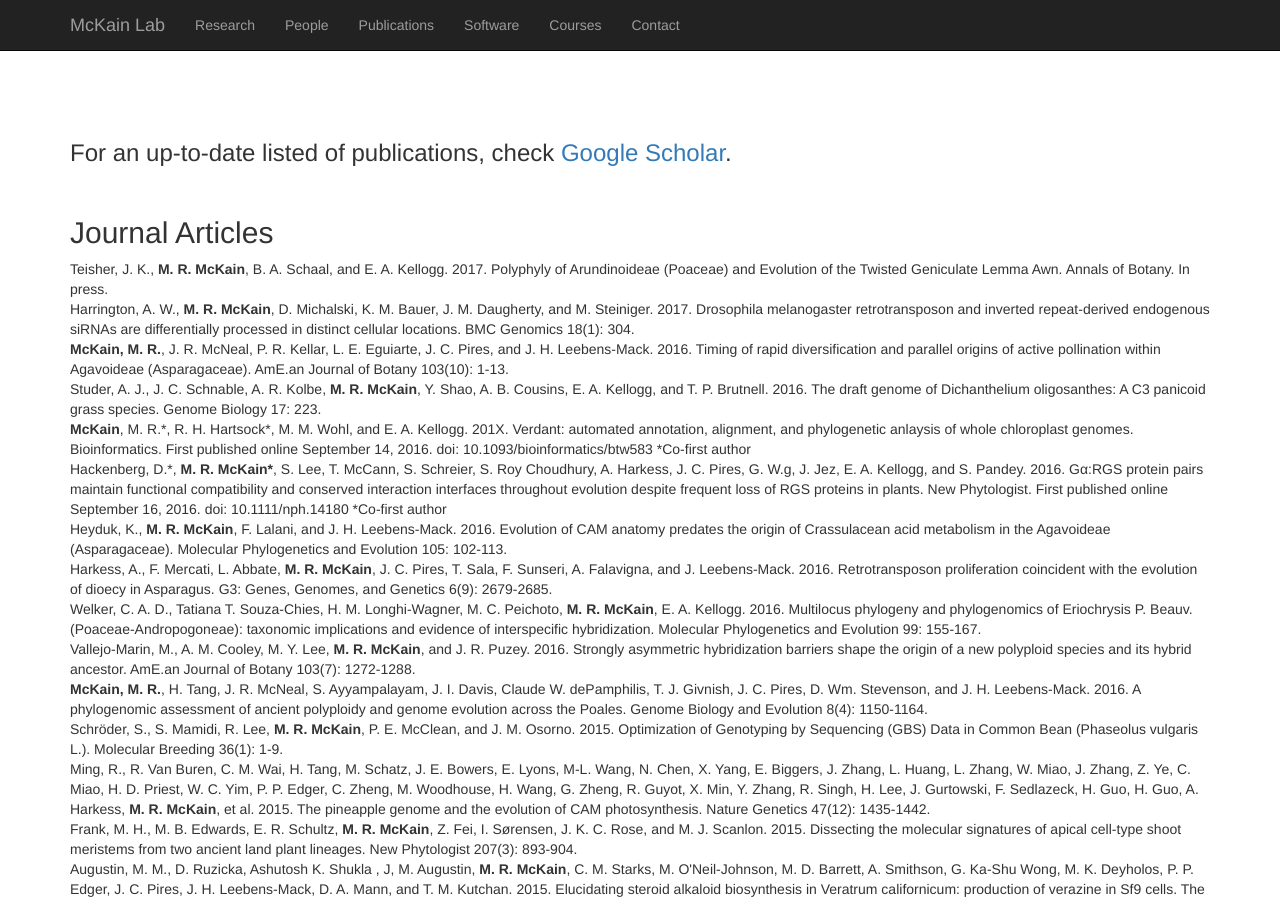
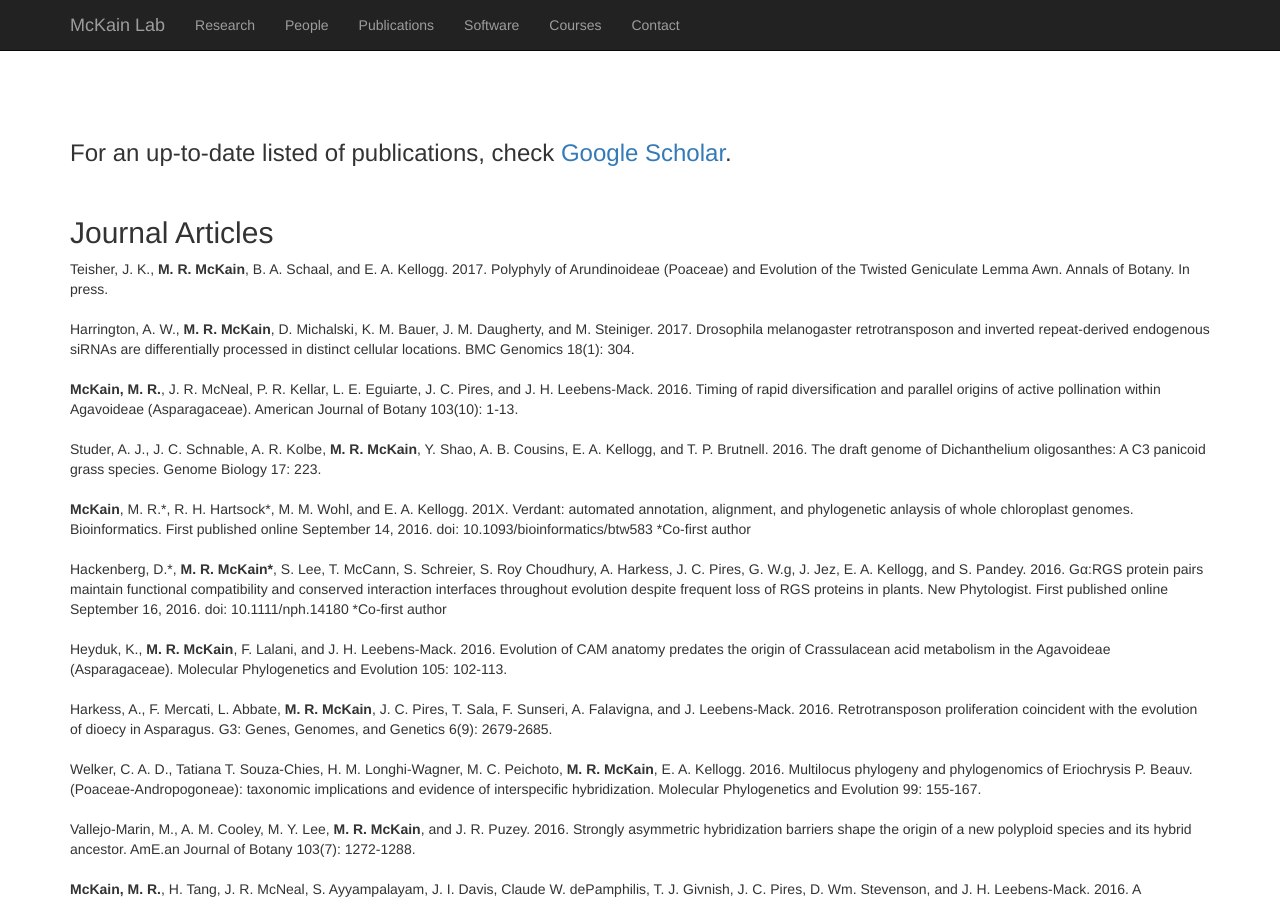
Before and after one commit to mrmckain/mrmckain.github.io, a Jekyll site: the page pubs.html, which Jekyll copies as it is, in a window 1280 px wide and 900 px high. Built offline with Jekyll 4.4.1, drawn with Linux system fonts in a browser that asks for light colours.

Commit message:
Add spaces between entries.

```diff
--- a/pubs.html
+++ b/pubs.html
@@ -95,63 +95,63 @@
                <h3>For an up-to-date listed of publications, check <a href="https://scholar.google.com/citations?user=bnUV-cwAAAAJ&hl=en">Google Scholar</a>.</h3>
                <br>
                <h2>Journal Articles</h2>
-               <p>Teisher, J. K., <b>M. R. McKain</b>, B. A. Schaal, and E. A. Kellogg. 2017. Polyphyly of Arundinoideae (Poaceae) and Evolution of the Twisted Geniculate Lemma Awn. Annals of Botany.  In press.<br>
+               <p>Teisher, J. K., <b>M. R. McKain</b>, B. A. Schaal, and E. A. Kellogg. 2017. Polyphyly of Arundinoideae (Poaceae) and Evolution of the Twisted Geniculate Lemma Awn. Annals of Botany.  In press.<br><br>
 
-Harrington, A. W., <b>M. R. McKain</b>, D. Michalski, K. M. Bauer, J. M. Daugherty, and M. Steiniger.  2017. Drosophila melanogaster retrotransposon and inverted repeat-derived endogenous siRNAs are differentially processed in distinct cellular locations. BMC Genomics 18(1): 304. <br>
+Harrington, A. W., <b>M. R. McKain</b>, D. Michalski, K. M. Bauer, J. M. Daugherty, and M. Steiniger.  2017. Drosophila melanogaster retrotransposon and inverted repeat-derived endogenous siRNAs are differentially processed in distinct cellular locations. BMC Genomics 18(1): 304. <br><br>
 
-<b>McKain, M. R.</b>, J. R. McNeal, P. R. Kellar, L. E. Eguiarte, J. C. Pires, and J. H. Leebens-Mack. 2016. Timing of rapid diversification and parallel origins of active pollination within Agavoideae (Asparagaceae). AmE.an Journal of Botany 103(10): 1-13.<br>
+<b>McKain, M. R.</b>, J. R. McNeal, P. R. Kellar, L. E. Eguiarte, J. C. Pires, and J. H. Leebens-Mack. 2016. Timing of rapid diversification and parallel origins of active pollination within Agavoideae (Asparagaceae). American Journal of Botany 103(10): 1-13.<br><br>
 
-Studer, A. J., J.  C. Schnable, A. R. Kolbe, <b>M. R. McKain</b>, Y.  Shao, A. B. Cousins, E.  A. Kellogg, and T.  P. Brutnell. 2016. The draft genome of Dichanthelium oligosanthes: A C3 panicoid grass species. Genome Biology 17: 223.<br>
+Studer, A. J., J.  C. Schnable, A. R. Kolbe, <b>M. R. McKain</b>, Y.  Shao, A. B. Cousins, E.  A. Kellogg, and T.  P. Brutnell. 2016. The draft genome of Dichanthelium oligosanthes: A C3 panicoid grass species. Genome Biology 17: 223.<br><br>
 
 <b>McKain</b>, M. R.*, R. H. Hartsock*, M.  M. Wohl, and E.  A. Kellogg. 201X. Verdant: automated annotation, alignment, and phylogenetic anlaysis of whole chloroplast genomes. Bioinformatics. First published online September 14, 2016. doi: 10.1093/bioinformatics/btw583
-*Co-first author<br>
+*Co-first author<br><br>
 
 Hackenberg, D.*, <b>M. R. McKain*</b>, S. Lee, T. McCann, S. Schreier,  S. Roy Choudhury, A. Harkess, J. C. Pires, G. W.g, J.  Jez, E.  A. Kellogg, and S. Pandey. 2016. Gα:RGS protein pairs maintain functional compatibility and conserved interaction interfaces throughout evolution despite frequent loss of RGS proteins in plants. New Phytologist. First published online September 16, 2016. doi: 10.1111/nph.14180
-*Co-first author<br>
+*Co-first author<br><br>
 
-Heyduk, K., <b>M. R. McKain</b>, F. Lalani, and J. H. Leebens-Mack. 2016. Evolution of CAM anatomy predates the origin of Crassulacean acid metabolism in the Agavoideae (Asparagaceae). Molecular Phylogenetics and Evolution 105: 102-113. <br>
+Heyduk, K., <b>M. R. McKain</b>, F. Lalani, and J. H. Leebens-Mack. 2016. Evolution of CAM anatomy predates the origin of Crassulacean acid metabolism in the Agavoideae (Asparagaceae). Molecular Phylogenetics and Evolution 105: 102-113. <br><br>
 
-Harkess, A., F. Mercati, L. Abbate, <b>M. R. McKain</b>, J. C. Pires, T. Sala, F. Sunseri, A. Falavigna, and J. Leebens-Mack. 2016. Retrotransposon proliferation coincident with the evolution of dioecy in Asparagus. G3: Genes, Genomes, and Genetics 6(9): 2679-2685.<br>
+Harkess, A., F. Mercati, L. Abbate, <b>M. R. McKain</b>, J. C. Pires, T. Sala, F. Sunseri, A. Falavigna, and J. Leebens-Mack. 2016. Retrotransposon proliferation coincident with the evolution of dioecy in Asparagus. G3: Genes, Genomes, and Genetics 6(9): 2679-2685.<br><br>
 
-Welker, C. A. D., Tatiana T. Souza-Chies, H. M. Longhi-Wagner, M. C. Peichoto, <b>M. R. McKain</b>, E.  A. Kellogg. 2016. Multilocus phylogeny and phylogenomics of Eriochrysis P. Beauv. (Poaceae-Andropogoneae): taxonomic implications and evidence of interspecific hybridization. Molecular Phylogenetics and Evolution 99: 155-167.<br>
+Welker, C. A. D., Tatiana T. Souza-Chies, H. M. Longhi-Wagner, M. C. Peichoto, <b>M. R. McKain</b>, E.  A. Kellogg. 2016. Multilocus phylogeny and phylogenomics of Eriochrysis P. Beauv. (Poaceae-Andropogoneae): taxonomic implications and evidence of interspecific hybridization. Molecular Phylogenetics and Evolution 99: 155-167.<br><br>
 
-Vallejo-Marin, M., A. M. Cooley, M. Y. Lee, <b>M. R. McKain</b>, and J. R. Puzey. 2016. Strongly asymmetric hybridization barriers shape the origin of a new polyploid species and its hybrid ancestor. AmE.an Journal of Botany 103(7): 1272-1288.<br>
+Vallejo-Marin, M., A. M. Cooley, M. Y. Lee, <b>M. R. McKain</b>, and J. R. Puzey. 2016. Strongly asymmetric hybridization barriers shape the origin of a new polyploid species and its hybrid ancestor. AmE.an Journal of Botany 103(7): 1272-1288.<br><br>
 
-<b>McKain, M. R.</b>, H. Tang, J. R. McNeal, S. Ayyampalayam, J. I. Davis, Claude W. dePamphilis, T.  J. Givnish, J. C. Pires, D. Wm. Stevenson, and J. H. Leebens-Mack. 2016. A phylogenomic assessment of ancient polyploidy and genome evolution across the Poales. Genome Biology and Evolution 8(4): 1150-1164.<br>
+<b>McKain, M. R.</b>, H. Tang, J. R. McNeal, S. Ayyampalayam, J. I. Davis, Claude W. dePamphilis, T.  J. Givnish, J. C. Pires, D. Wm. Stevenson, and J. H. Leebens-Mack. 2016. A phylogenomic assessment of ancient polyploidy and genome evolution across the Poales. Genome Biology and Evolution 8(4): 1150-1164.<br><br>
 
-Schröder, S., S. Mamidi, R. Lee, <b>M. R. McKain</b>, P. E. McClean, and J. M. Osorno. 2015. Optimization of Genotyping by Sequencing (GBS) Data in Common Bean (Phaseolus vulgaris L.).  Molecular Breeding 36(1): 1-9.<br>
+Schröder, S., S. Mamidi, R. Lee, <b>M. R. McKain</b>, P. E. McClean, and J. M. Osorno. 2015. Optimization of Genotyping by Sequencing (GBS) Data in Common Bean (Phaseolus vulgaris L.).  Molecular Breeding 36(1): 1-9.<br><br>
 
-Ming, R., R. Van Buren, C. M. Wai, H. Tang, M. Schatz, J. E. Bowers, E. Lyons, M-L. Wang, N. Chen, X. Yang, E. Biggers, J. Zhang, L. Huang, L. Zhang, W. Miao, J. Zhang, Z. Ye, C. Miao, H. D. Priest, W. C. Yim, P. P. Edger, C. Zheng, M. Woodhouse, H. Wang, G. Zheng, R. Guyot, X. Min, Y. Zhang, R. Singh, H. Lee, J.  Gurtowski, F. Sedlazeck, H. Guo, H. Guo, A. Harkess, <b>M. R. McKain</b>, et al. 2015. The pineapple genome and the evolution of CAM photosynthesis. Nature Genetics 47(12): 1435-1442.<br>
+Ming, R., R. Van Buren, C. M. Wai, H. Tang, M. Schatz, J. E. Bowers, E. Lyons, M-L. Wang, N. Chen, X. Yang, E. Biggers, J. Zhang, L. Huang, L. Zhang, W. Miao, J. Zhang, Z. Ye, C. Miao, H. D. Priest, W. C. Yim, P. P. Edger, C. Zheng, M. Woodhouse, H. Wang, G. Zheng, R. Guyot, X. Min, Y. Zhang, R. Singh, H. Lee, J.  Gurtowski, F. Sedlazeck, H. Guo, H. Guo, A. Harkess, <b>M. R. McKain</b>, et al. 2015. The pineapple genome and the evolution of CAM photosynthesis. Nature Genetics 47(12): 1435-1442.<br><br>
 
-Frank, M. H., M.  B. Edwards, E. R. Schultz, <b>M. R. McKain</b>, Z. Fei, I. Sørensen, J. K. C. Rose, and M. J. Scanlon. 2015. Dissecting the molecular signatures of apical cell-type shoot meristems from two ancient land plant lineages. New Phytologist 207(3): 893-904.<br>
+Frank, M. H., M.  B. Edwards, E. R. Schultz, <b>M. R. McKain</b>, Z. Fei, I. Sørensen, J. K. C. Rose, and M. J. Scanlon. 2015. Dissecting the molecular signatures of apical cell-type shoot meristems from two ancient land plant lineages. New Phytologist 207(3): 893-904.<br><br>
 
-Augustin, M. M., D. Ruzicka, Ashutosh K. Shukla , J, M. Augustin, <b>M. R.  McKain</b>, C. M. Starks, M. O'Neil-Johnson, M. D. Barrett, A. Smithson, G. Ka-Shu Wong, M. K. Deyholos, P. P. Edger, J. C. Pires, J. H. Leebens-Mack, D. A. Mann, and T. M. Kutchan. 2015.  Elucidating steroid alkaloid biosynthesis in Veratrum californicum: production of verazine in Sf9 cells. The Plant Journal 82(6): 991-1003.<br>
+Augustin, M. M., D. Ruzicka, Ashutosh K. Shukla , J, M. Augustin, <b>M. R.  McKain</b>, C. M. Starks, M. O'Neil-Johnson, M. D. Barrett, A. Smithson, G. Ka-Shu Wong, M. K. Deyholos, P. P. Edger, J. C. Pires, J. H. Leebens-Mack, D. A. Mann, and T. M. Kutchan. 2015.  Elucidating steroid alkaloid biosynthesis in Veratrum californicum: production of verazine in Sf9 cells. The Plant Journal 82(6): 991-1003.<br><br>
 
-Welker, C. A. D., T. T. Souza-Chies, H. M. Longhi-Wagner, M. Carolina Peichoto, <b>M. R. McKain</b>, and E.  A. Kellogg. 2015. Phylogenetic analysis of Saccharum s. l. (Poaceae—Andropogoneae), with emphasis on the circumscription of the South AmE.an Species.  AmE.an Journal of Botany 102(2): 248-263.<br>
+Welker, C. A. D., T. T. Souza-Chies, H. M. Longhi-Wagner, M. Carolina Peichoto, <b>M. R. McKain</b>, and E.  A. Kellogg. 2015. Phylogenetic analysis of Saccharum s. l. (Poaceae—Andropogoneae), with emphasis on the circumscription of the South AmE.an Species.  AmE.an Journal of Botany 102(2): 248-263.<br><br>
 
 Cannon, S. B.*, <b>M. R. McKain*</b>, A. E. Harkess*,   N. Nelson, S. Dash, M. K. Deyholos, Y. Peng, B. Joyce, C. N. Steward Jr., M. Rolf, T. Kutchan, X. Tan, C. Chen, Y. Zhang, E. Carpenter, G. Ka-Shu W.g, J. J. Doyle, J. Leebens-Mack. 2015. Multiple polyploidy events in the early radiation of nodulating and non-nodulating legumes. Molecular Biology and Evolution 32(1): 193-210.
-*Co-first author<br>
+*Co-first author<br><br>
 
 Estep, M.*, <b>M. R. McKain*</b>, D. Vela Diaz*, J, Zhong*, J. G. Hodge, T. R. Hodkinson, D. J. Layton, S. Malcomber, R/ Pasquet, and E.  A. Kellogg. 2014. Allopolyploidy, diversification, and the Miocene grass expansion. PNAS 111(42): 15149-15154.
-*Co-first author<br>
+*Co-first author<br><br>
 
-Zomlefer, W. B., <b>M. R. McKain</b>, J. Rentsch. 2014. Documentation of the chromosome number for Zigadenus glaberrimus (Liliales: Melanthiaceae) and its significance in the taxonomy of tribe Melanthieae. Systematic Botany 39(2): 411-414.<br>
+Zomlefer, W. B., <b>M. R. McKain</b>, J. Rentsch. 2014. Documentation of the chromosome number for Zigadenus glaberrimus (Liliales: Melanthiaceae) and its significance in the taxonomy of tribe Melanthieae. Systematic Botany 39(2): 411-414.<br><br>
 
-Arias, T., M. Belstein, M. Tang, <b>M. R. McKain</b>, J. C. Pires. 2014. Diversification times among Brassica crops suggest hybrid formation after twenty million years of divergence.  AmE.an Journal of Botany 10(1): 86-91.<br>
+Arias, T., M. Belstein, M. Tang, <b>M. R. McKain</b>, J. C. Pires. 2014. Diversification times among Brassica crops suggest hybrid formation after twenty million years of divergence.  AmE.an Journal of Botany 10(1): 86-91.<br><br>
 
-Pawan, K., H. D. Upadhyaya, M. K. Pandey, M. Roorkiwal, M. Sriswathi, P. Janila, Y. Guo, <b>M. R. McKain</b>, E. D. Nagy, S. J. Knapp, J.  Leebens-Mack, J. A. Conner, P. Ozias-Akins, R. K. Varshney. 2013.  Single Nucleotide Polymorphism–based Genetic Diversity in the Reference Set of Peanut (spp.) by Developing and ApplY.  Cost-Effective Kompetitive Allele Specific Polymerase Chain Reaction Genotyping Assays. The Plant Genome. 6(3): 10.3835/plantgenome2013.06.0019<br>
+Pawan, K., H. D. Upadhyaya, M. K. Pandey, M. Roorkiwal, M. Sriswathi, P. Janila, Y. Guo, <b>M. R. McKain</b>, E. D. Nagy, S. J. Knapp, J.  Leebens-Mack, J. A. Conner, P. Ozias-Akins, R. K. Varshney. 2013.  Single Nucleotide Polymorphism–based Genetic Diversity in the Reference Set of Peanut (spp.) by Developing and ApplY.  Cost-Effective Kompetitive Allele Specific Polymerase Chain Reaction Genotyping Assays. The Plant Genome. 6(3): 10.3835/plantgenome2013.06.0019<br><br>
 
-D'hont, A., F. Denoeud, JM. Aury, FC. Baurens, F. Carreel, O. Garsmeur, B. Noel, S. Bocs, Gaëtan Droc, M. Rouard, C. Da Silva, K. Jabbari, C. Cardi, J. Poulain, M. Souquet, K. Labadie, C. Jourda, J. Lengellé, M. Rodier-Goud, A. Alberti, M. Bernard, M.  Correa, S. Ayyampalayam, <b>M. R. McKain</b>, et al.  2012. The banana (Musa acuminata) genome and the evolution of monocotyledonous plants.  Nature 488: 213-217.<br>
+D'hont, A., F. Denoeud, JM. Aury, FC. Baurens, F. Carreel, O. Garsmeur, B. Noel, S. Bocs, Gaëtan Droc, M. Rouard, C. Da Silva, K. Jabbari, C. Cardi, J. Poulain, M. Souquet, K. Labadie, C. Jourda, J. Lengellé, M. Rodier-Goud, A. Alberti, M. Bernard, M.  Correa, S. Ayyampalayam, <b>M. R. McKain</b>, et al.  2012. The banana (Musa acuminata) genome and the evolution of monocotyledonous plants.  Nature 488: 213-217.<br><br>
 
-<b>McKain, M. R.</b>, N. Wickett, Y. Zhang, S. Ayyampalayam, W. R. McCombie, M. Chase, J. C. Pires, C. W. dePamphilis, and J. Leebens-Mack.  2012. Phylogenomic analysis of transcriptome data elucidates co-occurrence of paleopolyploid event and the origin of bimodal karyotypes in the Agavoideae (Asparagaceae).  AmE.an Journal of Botany 99: 397-406.<br>
+<b>McKain, M. R.</b>, N. Wickett, Y. Zhang, S. Ayyampalayam, W. R. McCombie, M. Chase, J. C. Pires, C. W. dePamphilis, and J. Leebens-Mack.  2012. Phylogenomic analysis of transcriptome data elucidates co-occurrence of paleopolyploid event and the origin of bimodal karyotypes in the Agavoideae (Asparagaceae).  AmE.an Journal of Botany 99: 397-406.<br><br>
 
-Steele, P. R., K. L. Hertweck, D. Mayfield, <b>M. R. McKain</b>, J. Leebens-Mack and J. C. Pires.  2012.  Quality and quantity of data recovered from massively parallel sequencing: Examples in Asparagales and Poaceae.  AmE.an Journal of Botany 99: 320-329.<br>
+Steele, P. R., K. L. Hertweck, D. Mayfield, <b>M. R. McKain</b>, J. Leebens-Mack and J. C. Pires.  2012.  Quality and quantity of data recovered from massively parallel sequencing: Examples in Asparagales and Poaceae.  AmE.an Journal of Botany 99: 320-329.<br><br>
 
-Jiao, Y., J. Leebens-Mack, R. Ayyampalayam, J. E. Bowers, <b>M. R. McKain</b>, J. McNeal, M. Rolf, D. R. Ruzicka, E. Wafula, N. J. Wickett, X. Wu, Y. Zhang, J. Wang, Y. Zhang, E. Carpenter, M. K. Deyholos, T. M. Kutchan, A. S. Chanerbali, P. S. Soltis, D. W. Stevenson, R. McCombie, C. J. Pires, G. K-S. W.g, D. E. Soltis, and C. W. dePamphilis.  2012.  A genome triplication associated with early diversification of the core eudicots.  Genome Biology 13:  R3.<br>
+Jiao, Y., J. Leebens-Mack, R. Ayyampalayam, J. E. Bowers, <b>M. R. McKain</b>, J. McNeal, M. Rolf, D. R. Ruzicka, E. Wafula, N. J. Wickett, X. Wu, Y. Zhang, J. Wang, Y. Zhang, E. Carpenter, M. K. Deyholos, T. M. Kutchan, A. S. Chanerbali, P. S. Soltis, D. W. Stevenson, R. McCombie, C. J. Pires, G. K-S. W.g, D. E. Soltis, and C. W. dePamphilis.  2012.  A genome triplication associated with early diversification of the core eudicots.  Genome Biology 13:  R3.<br><br>
 
-Givinish, T. J., M. Ames Sevillano, J. R. McNeal, <b>M. R. McKain</b>, P. R. Steele, C. W. dePamphilis, S. W. Graham, J. C. Pires, D. W. Stevenson, W. Zomlefer, B. C. Briggs, M. R. Duvall, M. J. Moore, D. E. Soltis, P. S. Soltis, K. Thiele, and J. H. Leebens-Mack.  2010.  Assembling the tree of the monocotyledons: Plastome sequence phylogeny and evolution of Poales.  Annals of the Missouri Botanical Gardens 97: 584-616.<br>
+Givinish, T. J., M. Ames Sevillano, J. R. McNeal, <b>M. R. McKain</b>, P. R. Steele, C. W. dePamphilis, S. W. Graham, J. C. Pires, D. W. Stevenson, W. Zomlefer, B. C. Briggs, M. R. Duvall, M. J. Moore, D. E. Soltis, P. S. Soltis, K. Thiele, and J. H. Leebens-Mack.  2010.  Assembling the tree of the monocotyledons: Plastome sequence phylogeny and evolution of Poales.  Annals of the Missouri Botanical Gardens 97: 584-616.<br><br>
 
-<b>McKain, M. R.</b>, M. A. Chapman and A. L. Ingram.  2010.  Confirmation of the hybrid origin of Eupatorium x truncatum (Asteraceae) using nuclear and plastid markers.  Castanea 75(3): 381-387.<br>
+<b>McKain, M. R.</b>, M. A. Chapman and A. L. Ingram.  2010.  Confirmation of the hybrid origin of Eupatorium x truncatum (Asteraceae) using nuclear and plastid markers.  Castanea 75(3): 381-387.<br><br>
 </p>
 
             </div>
```
